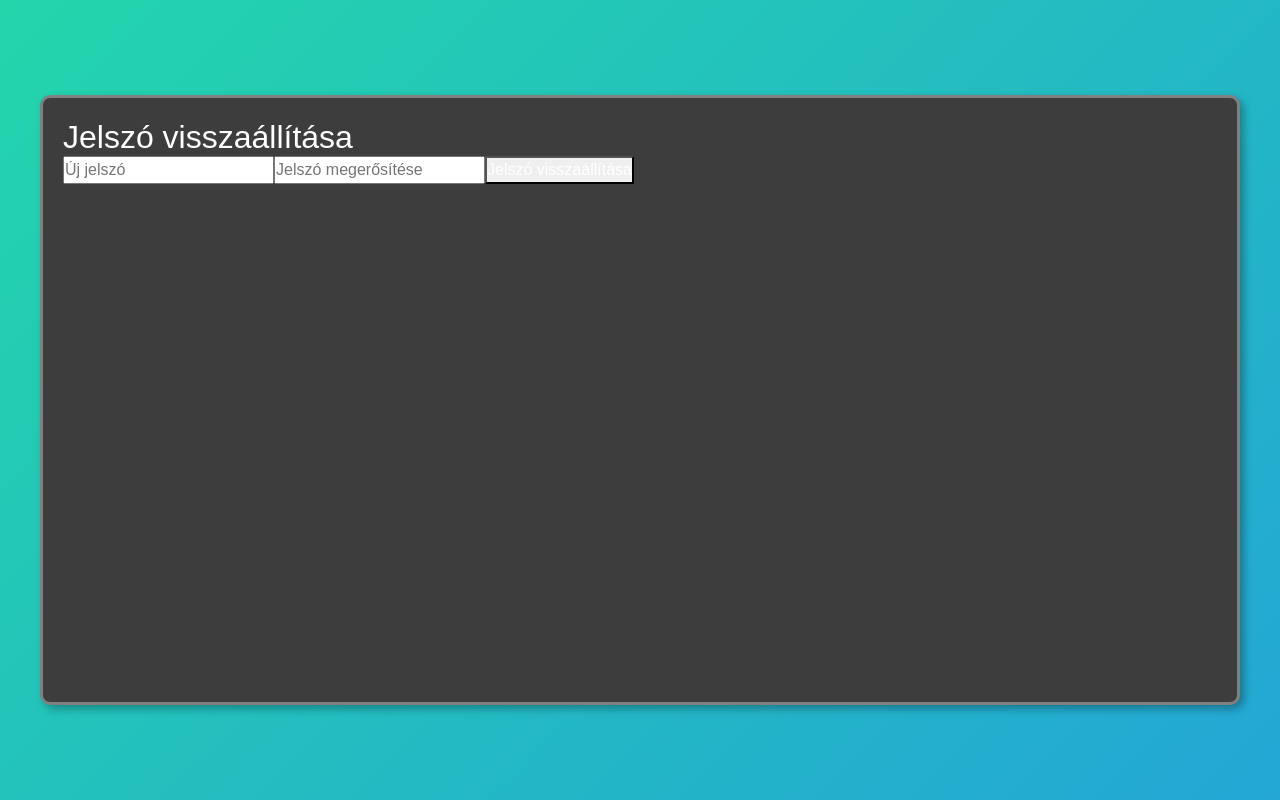
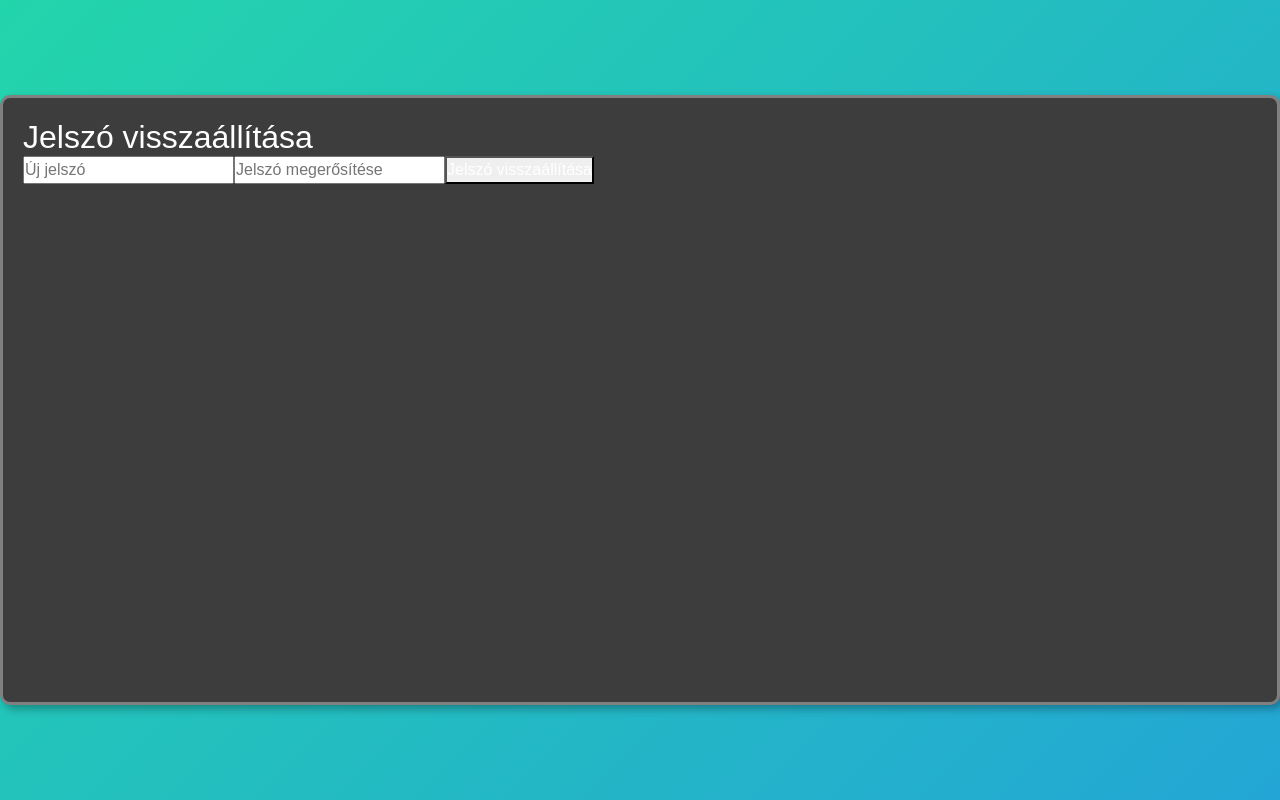
Before and after one commit to Kkrisi/jelenlegiFrontend, a React (Create React App) app in the folder spenot/: page /password-reset/1 in a window 1280 px wide. Built offline with nearby package versions, Linux system fonts and the light colour scheme; no server answers.

Commit message:
Diakok kezelse tablanak a , tulcsordolasanak megoldasa

```diff
--- a/spenot/src/App.css
+++ b/spenot/src/App.css
@@ -1029,7 +1029,7 @@
 
   .studentsmanagement article {
 
-    width: 1200px;
+    width: 1600px;
     height: 610px;
     background-color: #3D3D3D;
     display: flex;
```
